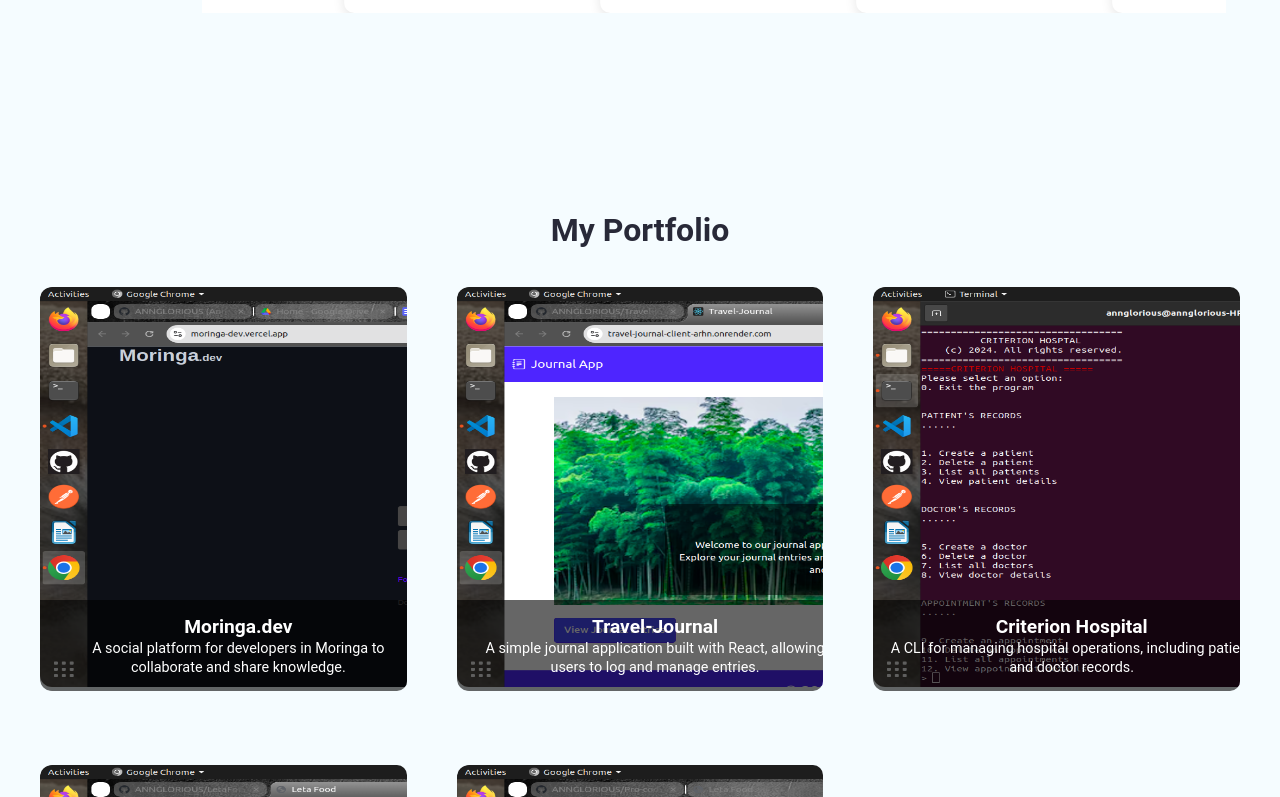
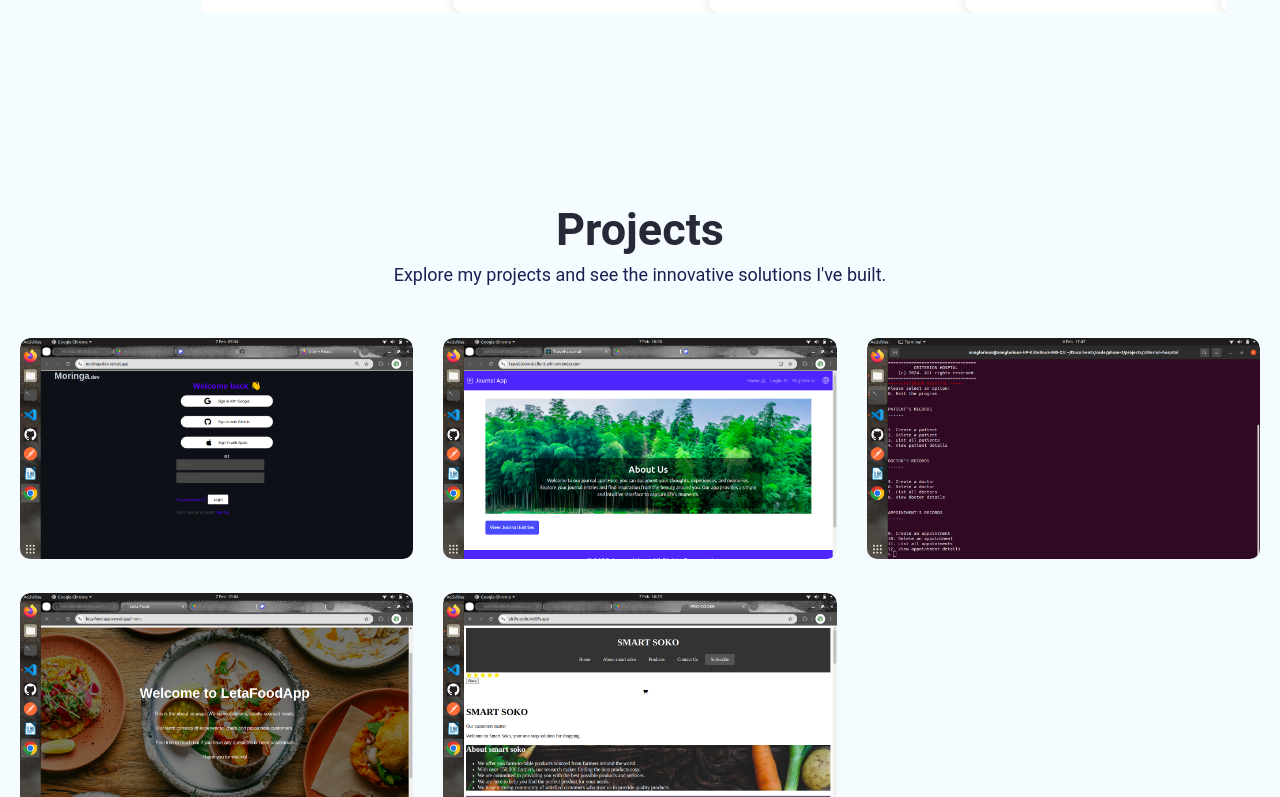
Before and after one commit to ANNGLORIOUS/my-portfolio, a React (Create React App) app: page / in a window 1280 px wide. Shown: the part 903-1700 px from the top of the page. Built offline with nearby package versions, Linux system fonts and the light colour scheme.

Commit message:
updated the project section

```diff
--- a/src/App.css
+++ b/src/App.css
@@ -366,77 +366,96 @@ body {
     height: 100%;
   }
   /* About Us Ends */
-  /* portfolio start */
-  .portfolio--section {
-    display: flex;
-    flex-direction: column;
-    align-items: center;
-    padding: 80px 50px;
-    background-color: #f5fcff;
-
+ /* Projects Section Styling */
+.project {
+  padding: 80px 0;
+  background: var(--bg-shade);
+  text-align: center;
 }
 
-  .portfolio--section--title {
-    font-size: 2rem;
+.project h2 {
+  font-size: 45px;
   font-weight: 700;
-    color: #282938;
-    margin-bottom: 40px;
+  color: var(--heading-color);
 }
 
-  .portfolio--section--container {
-    display: grid;
-    grid-template-columns: repeat(auto-fit, minmax(300px, 1fr));
-    gap: 50px;
-    width: 200%;
-    max-width: 1200px;
-    /* width: 450px;
-    height: 550px; */
-
-
+.project p {
+  color: var(--darkblue);
+  font-size: 18px;
+  line-height: 1.5em;
+  width: 56%;
+  margin: 14px auto 30px;
 }
 
-  .project-links {
-    text-decoration: none;
+#project-tiles {
+  display: grid;
+  grid-template-columns: repeat(3, 1fr);
+  gap: 30px;
+  padding: 20px;
+  justify-content: center;
 }
 
 .proj-imgbx {
   position: relative;
   border-radius: 10px;
   overflow: hidden;
-    margin-bottom: 24px;
-    object-fit: cover;
+  transition: transform 0.3s ease-in-out;
 }
+
 .proj-imgbx img {
   width: 100%;
-    border-radius: 12px;
-    height: 400px;
-    width: 900px;
+  height: 100%;
+  object-fit: cover;
+  border-radius: 10px;
 }
 
 .proj-imgbx:hover {
   transform: scale(1.05);
 }
 
+.proj-imgbx::before {
+  content: '';
+  background: linear-gradient(90.21deg, var(--dark-purple) -5.91%, var(--primary) 111.58%);
+  opacity: 0.85;
+  position: absolute;
+  width: 100%;
+  height: 0;
+  transition: height 0.4s ease-in-out;
+}
+
+.proj-imgbx:hover::before {
+  height: 100%;
+}
+
 .proj-txtx {
   position: absolute;
-    bottom: 0;
-    background: rgba(0, 0, 0, 0.6);
+  text-align: center;
+  top: 65%;
+  left: 50%;
+  transform: translate(-50%, -50%);
+  opacity: 0;
+  transition: opacity 0.5s ease-in-out, top 0.5s ease-in-out;
   width: 100%;
-    padding: 15px;
-    color: white;
-    text-align: center;
-    border-bottom-left-radius: 12px;
-    border-bottom-right-radius: 12px;
+}
+
+.proj-imgbx:hover .proj-txtx {
+  top: 50%;
+  opacity: 1;
 }
 
 .proj-txtx h4 {
-    font-size: 1.2rem;
-    font-weight: 600;
+  font-size: 30px;
+  font-weight: 700;
+  color: var(--white);
 }
 
 .proj-txtx span {
-    font-size: 0.9rem;
+  font-style: italic;
+  font-weight: 400;
+  font-size: 15px;
+  color: var(--white);
 }
+
 
   /* Portfolio Ends */
 
--- a/src/components/ProjectCard.js
+++ b/src/components/ProjectCard.js
@@ -1,16 +1,13 @@
 export const ProjectCard = ({ title, description, imgUrl, webUrl }) => {
   return (
-      // <Col size={12} sm={6} md={4}>
     <a href={webUrl} target="_blank" rel="noreferrer" className="project-links">
       <div className="proj-imgbx">
-          <img src={imgUrl} alt={imgUrl} />
+        <img src={imgUrl} alt={title} />
         <div className="proj-txtx">
           <h4>{title}</h4>
           <span>{description}</span>
         </div>
       </div>
     </a>
-
-
   );
 };
--- a/src/components/Projects.js
+++ b/src/components/Projects.js
@@ -5,7 +5,6 @@ import moringadev from '../assets/assetlogo/moringadev.png';
 import letafood from '../assets/assetlogo/letafood.png';
 import smartsoko from '../assets/assetlogo/smartsoko.png';
 import traveljournal from '../assets/assetlogo/traveljournal.png';
-// import '../styles/Portfolio.css';
 
 const Projects = () => {
   const projects = [
@@ -42,9 +41,10 @@ const Projects = () => {
   ];
 
   return (
-    <section className="portfolio--section" id="portfolio">
-      <h2 className="portfolio--section--title">My Portfolio</h2>
-      <div className="portfolio--section--container">
+    <section className="project" id="projects">
+      <h2>Projects</h2>
+      <p>Explore my projects and see the innovative solutions I've built.</p>
+      <div id="project-tiles">
         {projects.map((project, index) => (
           <ProjectCard key={index} {...project} />
         ))}
```
Lines whose indentation alone changed are shown as unchanged.
